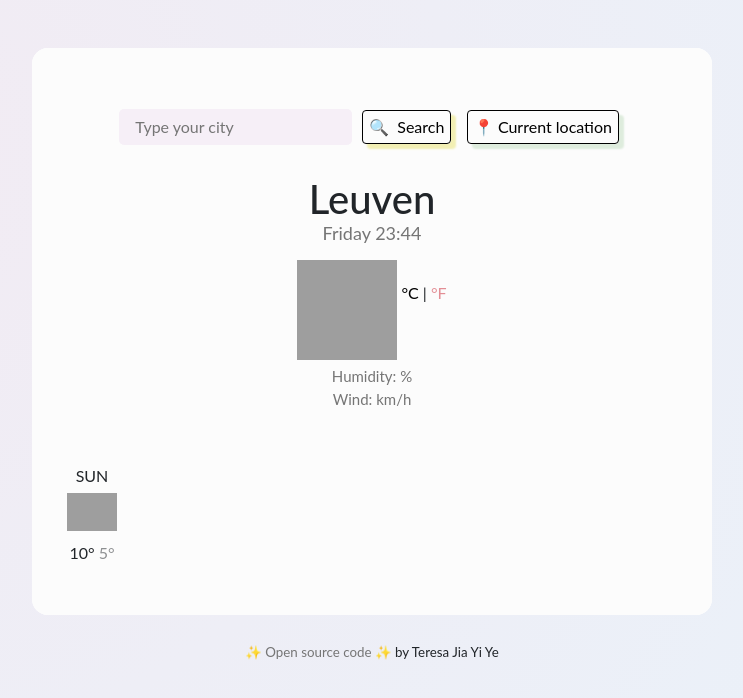
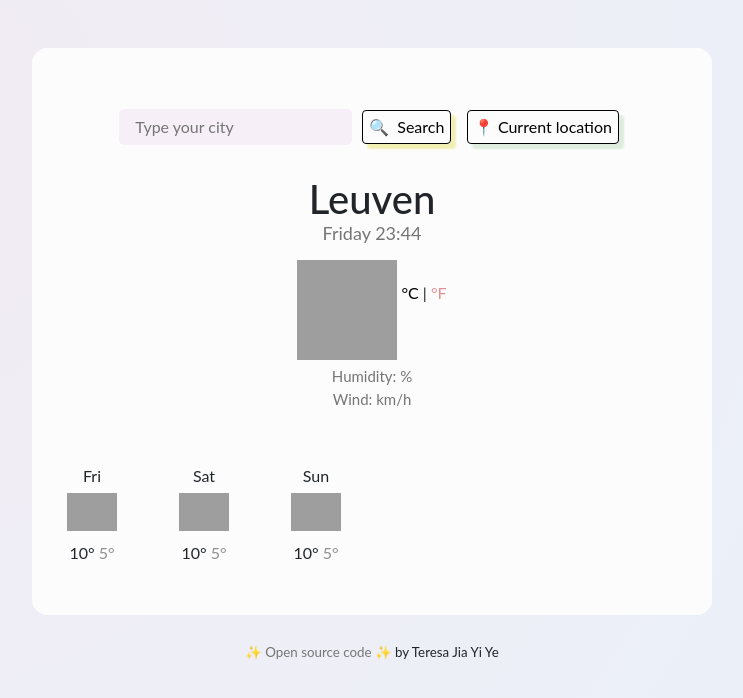
Before and after one commit to myucch/weather-app, a plain HTML site: page index.html in a window 1280 px wide. Shown: the whole page, without its empty margins (268-1011 px from the left). Drawn offline with nearby package versions, Linux system fonts and the light colour scheme; no server answers; grey boxes are pictures that could not be loaded.

Commit message:
Removed weather-forecast HTML, added it on Javascript

```diff
--- a/index.html
+++ b/index.html
@@ -71,24 +71,7 @@
             Wind: <span id="wind"></span> km/h
           </div>
 
-          <div class="weather-forecast-container" id="forecast">
-            <div class="row">
-              <div class="col-2">
-                <div class="forecast-weekdays">SUN</div>
-                <div class="weather-icon">
-                  <img src="https://openweathermap.org/img/wn/04d@2x.png" alt width="50" />
-                </div>
-                <div class="forecast-temperature">
-                  <span class="forecast-temperature-max">
-                    10°
-                  </span>
-                  <span class="forecast-temperature-min">
-                    5°
-                  </span>
-                </div>
-              </div>
-            </div>
-          </div>
+          <div class="weather-forecast-container" id="forecast"></div>
         </div>
       </div>
       <span class="footer">
--- a/src/index.js
+++ b/src/index.js
@@ -24,6 +24,37 @@ if (minutes < 10) {
 }
 
 weatherDate.innerHTML = `${day} ${hours}:${minutes}`;
+
+function displayForecast() {
+  let forecastElement = document.querySelector("#forecast");
+
+  let forecastHTML = `<div class="row">`;
+  let days = ["Fri", "Sat", "Sun"];
+  days.forEach(function (day) {
+    forecastHTML =
+      forecastHTML +
+      `
+        <div class="col-2">
+          <div class="forecast-weekdays">${day}</div>
+          <div class="weather-icon">
+            <img src="https://openweathermap.org/img/wn/04d@2x.png" alt width="50" />
+          </div>
+
+          <div class="forecast-temperature">
+            <span class="forecast-temperature-max">
+             10°
+            </span>
+            <span class="forecast-temperature-min">
+             5°
+            </span>
+          </div>
+        </div>
+      `;
+  });
+
+  forecastHTML = forecastHTML + `</div>`;
+  forecastElement.innerHTML = forecastHTML;
+}
 
 // Retrieve location
 function retrievePosition(position) {
@@ -110,3 +141,4 @@ let form = document.querySelector("#search-city-form");
 form.addEventListener("submit", submitCity);
 
 searchCity("Leuven");
+displayForecast();
```
